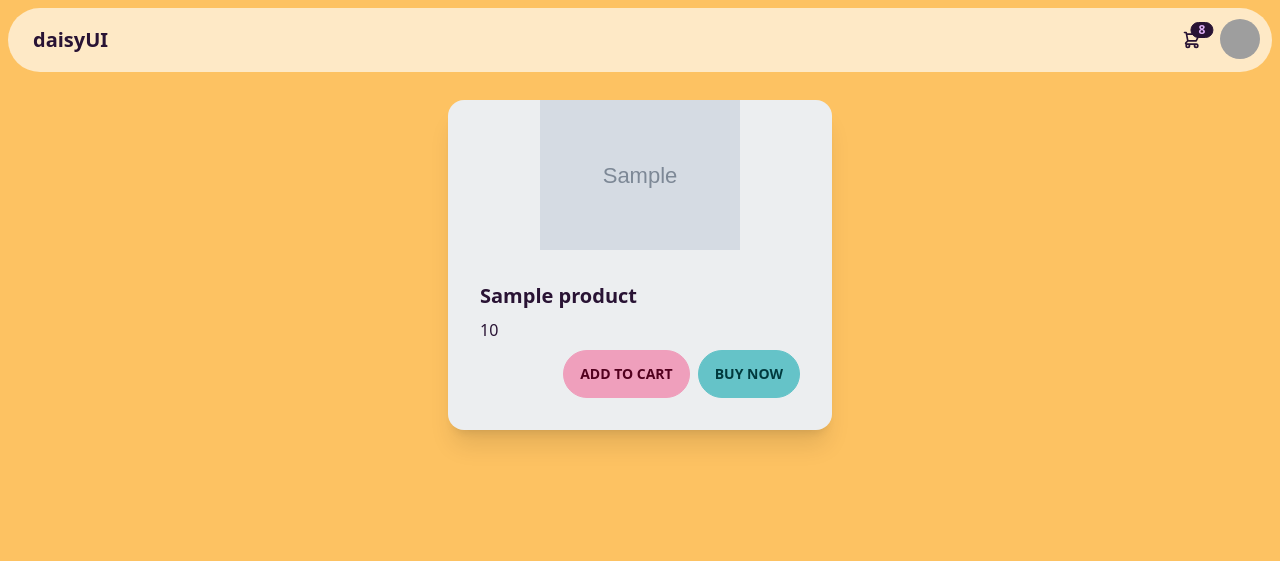
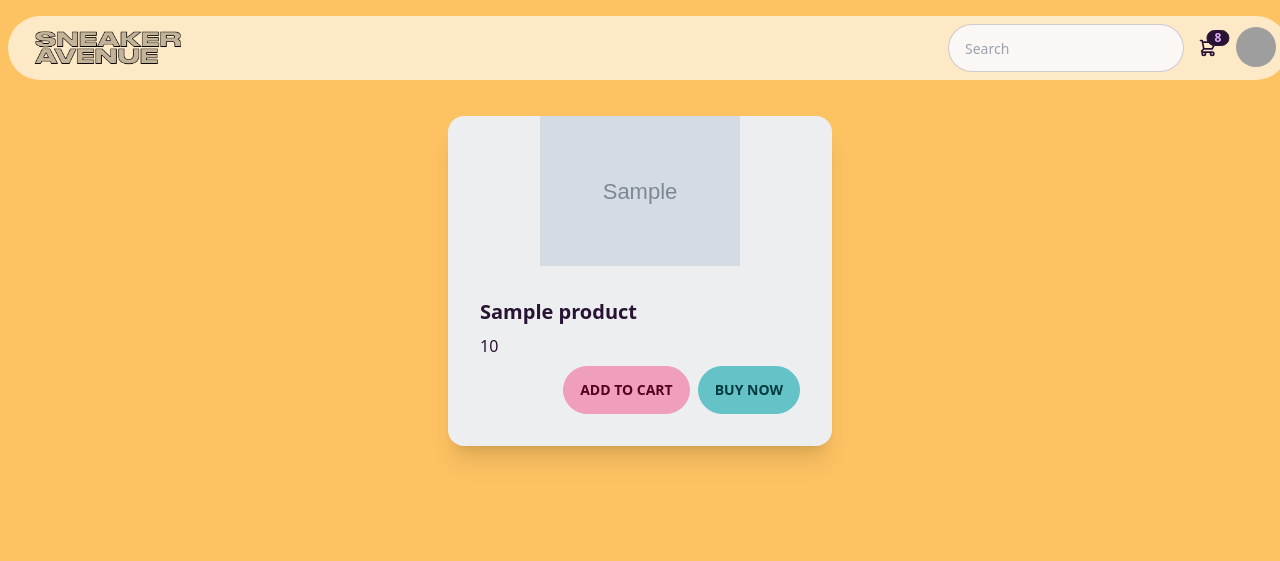
Before and after one commit to fahis1/Tailwindcss-php-ecommerce-project, a PHP site: page /shop.php in a window 1280 px wide. Shown: the top 561 px of the page. Run offline with PHP 8.4, Linux system fonts and the light colour scheme; tables that the repository leaves empty or names only in its code hold one stand-in row (values such as "Sample post"); grey boxes marked "Sample" are stand-in pictures; grey boxes are pictures that could not be loaded.

Commit message:
added search function to shop.php , scrollbars are hidden in all pages , changed the logo

```diff
--- a/css/main.css
+++ b/css/main.css
@@ -31,6 +31,17 @@
 3. Use a more readable tab size.
 4. Use the user's configured `sans` font-family by default.
 */
+
+  /* Hide scrollbar for Chrome, Safari and Opera */
+*::-webkit-scrollbar {
+  display: none;
+}
+
+/* Hide scrollbar for IE, Edge and Firefox */
+* {
+-ms-overflow-style: none;  /* IE and Edge */
+scrollbar-width: none;  /* Firefox */
+}
 
 html {
   line-height: 1.5;
@@ -2881,6 +2897,10 @@
   left: 0px;
 }
 
+.top-2 {
+  top: 0.5rem;
+}
+
 .z-10 {
   z-index: 10;
 }
@@ -2889,6 +2909,14 @@
   z-index: -10;
 }
 
+.z-50 {
+  z-index: 50;
+}
+
+.z-0 {
+  z-index: 0;
+}
+
 .col-span-3 {
   grid-column: span 3 / span 3;
 }
@@ -2911,6 +2939,10 @@
 
 .m-5 {
   margin: 1.25rem;
+}
+
+.m-24 {
+  margin: 6rem;
 }
 
 .my-2 {
--- a/shop.php
+++ b/shop.php
@@ -10,10 +10,16 @@
 </head>
 <body>
 
-<div class="navbar  bg-sun-50 h-16 rounded-full m-2 w-auto">
+<div class="navbar bg-sun-50 h-16 rounded-full m-2 top-2 fixed w-full z-50">
   <div class="flex-1">
-    <a class="btn btn-ghost normal-case text-xl">daisyUI</a>
+    <a class="btn btn-ghost normal-case text-xl"><img src="./images/LoGo2.png" width="150" height="150" alt="logo"></a>
   </div>
+
+    <div class="form-control">
+      <form action="" method="post">
+      <input type="text" placeholder="Search" name="search" class="input input-bordered" />
+      </form>
+    </div>
   <div class="flex-none">
     <div class="dropdown dropdown-end">
       <label tabindex="0" class="btn btn-ghost btn-circle">
@@ -55,10 +61,17 @@
 </html>
 <?php
 include("connect.php");
+
+if (isset($_POST["search"]))
+{
+  $srch=$_POST["search"];
+$sql="SELECT * FROM products where pname like '%$srch%'";
+}
+else
 $sql="SELECT * FROM products";
 $result=mysqli_query($conn,$sql);
 $row=mysqli_fetch_assoc($result);
-echo "<div class='bg-sun-300 flex flex-wrap justify-center flex-row'>";
+echo "<div class='bg-sun-300 flex flex-wrap m-24 justify-center flex-row'>";
 foreach($result as $row){
     $img=$row["image"];
 // echo $row["bname"] ,"  ",$row["pname"]," <img src='products/$img' height='200px' width='200px'>";
--- a/test2.php
+++ b/test2.php
@@ -32,11 +32,12 @@
     <title>Document</title>
     <link rel="stylesheet" href="css/main.css">
 </head>
+
 <body>
 <div class=" h-screen overflow-hidden flex flex-col items-center justify-center ">
   <div class= " bg-opacity-90 backdrop-blur-xl rounded-xl lg:w-5/12 md:6/12 w-10/12 shadow-3xl">
     <div class="z-10 bg-transparent absolute left-1/2 transform -translate-x-1/2 -translate-y-1/2 rounded-full p-4 md:p-8">
-    <button class="btn btn-ghost"><a href="admin.html"><img src="./images/LoGo2.png" width="150" height="150" alt="logo"></a></button>
+    <button class="btn btn-ghost h-10"><a href="admin.html"><img src="./images/LoGo2.png" width="150" height="150" alt="logo"></a></button>
     </div>
     <form class="p-12 md:p-24" action="" method="post">
       <div class="flex items-center text-lg mb-6 md:mb-8">
```
Also changed, not shown: other parts of css/main.css (+50 -19 lines), homepage.php (+5 -2 lines), images/LoGo2.png, images/LoGo22.png (added).
